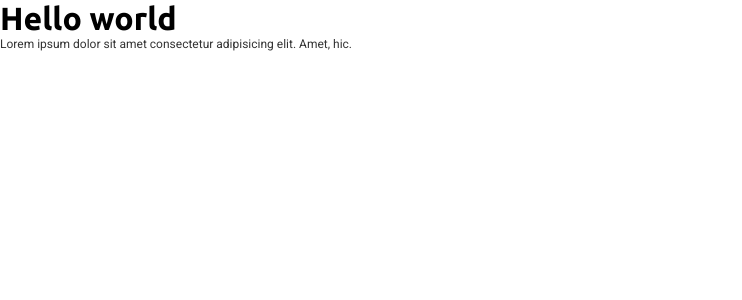
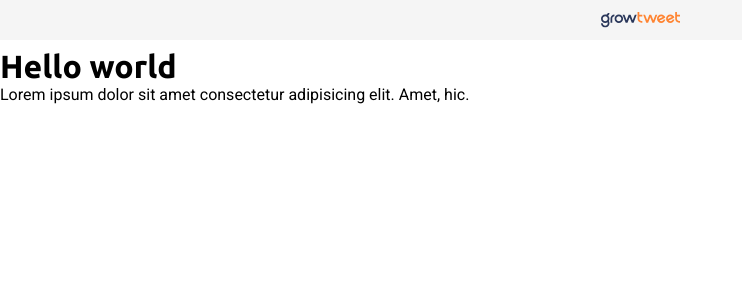
Before and after one commit to pviniciusm/growtwitter-15ed, a React (Vite) app: page / in a window 1280 px wide. Shown: the top 300 px of the page, without its empty margins (0-742 px from the left). Built offline with nearby package versions, Linux system fonts and the light colour scheme.

Commit message:
componente header com logo da aplicação

```diff
--- a/package.json
+++ b/package.json
@@ -11,7 +11,8 @@
   },
   "dependencies": {
     "react": "^18.2.0",
-    "react-dom": "^18.2.0"
+    "react-dom": "^18.2.0",
+    "styled-components": "^6.1.8"
   },
   "devDependencies": {
     "@types/react": "^18.2.43",
--- a/src/App.tsx
+++ b/src/App.tsx
@@ -1,6 +1,10 @@
+import { Header } from "./components/Header";
+
 function App() {
     return (
         <>
+            <Header />
+
             <div>
                 <h1>Hello world</h1>
                 <p>Lorem ipsum dolor sit amet consectetur adipisicing elit. Amet, hic.</p>
--- /dev/null
+++ b/src/components/Header.tsx
@@ -0,0 +1,22 @@
+import styled from "styled-components";
+import logo from "../assets/logo_growtweet.svg";
+
+const HeaderStyled = styled.div`
+    padding: 12px;
+    background-color: #f5f5f5;
+
+    display: flex;
+    flex-direction: row;
+    justify-content: center;
+    align-items: center;
+
+    margin-bottom: 8px;
+`;
+
+export function Header() {
+    return (
+        <HeaderStyled>
+            <img src={logo} alt="Logo Growtweet" />
+        </HeaderStyled>
+    );
+}
--- a/src/index.css
+++ b/src/index.css
@@ -8,7 +8,4 @@
 
 p {
     font-family: "Roboto", sans-serif;
-    color: #333;
-
-    font-size: 12px;
 }
```
Also changed, not shown: src/assets/logo_growtweet.svg (added), 1 other file (tests, documents, lock files or other folders).
